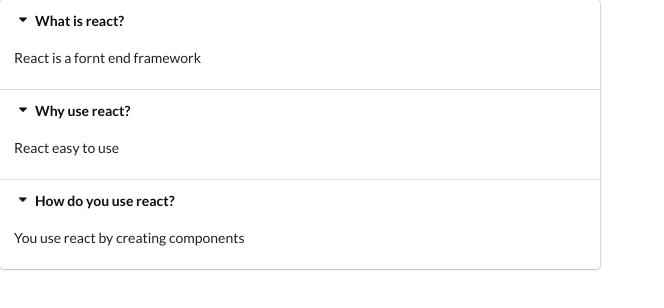
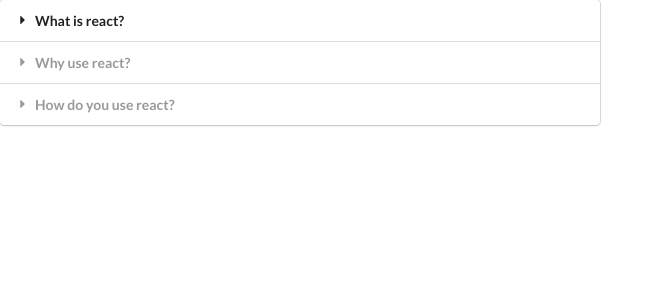
Before and after one commit to SarmadAliQureshi/react_widgetsApp, a React (Create React App) app: page / in a window 1280 px wide. Shown: the top 308 px of the page, without its empty margins (0-664 px from the left). Built offline with nearby package versions, Linux system fonts and the light colour scheme.

Commit message:
fun/class vs hook

```diff
--- a/src/components/Accordion.js
+++ b/src/components/Accordion.js
@@ -1,22 +1,30 @@
-import React from 'react'
+import React , {useState} from 'react'
+
+//Hooks based implementation of getting clicked index
+
+const Accordion = ({items}) =>{
+    const [activeIndex, setActiveIndex] = useState(null)
+
+    console.log('Rendering...');
+    console.log(activeIndex);
 
 
-const Accordion = ({items}) =>{
-
     const  titleClicked = (index) =>{
-        console.log("Title Clicked",index)
+        // console.log("Title Clicked",index)
+        setActiveIndex(index)
     }
 
 
     const renderedItems = items.map((item,index)=>{
+      const  active = index===activeIndex ? 'active' : ''
       console.log('I',item);
       return(
       <React.Fragment key={item.title}>
-          <div className="title active" onClick = { function(){ titleClicked(index)}}>
+          <div className={`title  ${active}`} onClick = { function(){ titleClicked(index)}}>
               <i className="dropdown icon"></i>
                 {item.title}
           </div>
-          <div className="content active">
+          <div className={"content "+ active} >
               <p>{item.content}</p>
           </div>
       </React.Fragment>
@@ -25,8 +33,77 @@
     return(
         <div className="ui styled accordion">
              {renderedItems}
+             {/* <h1>{activeIndex}</h1> */}
         </div>
     )
 }
 
+//Functional based implementation of getting clicked index
+
+// const Accordion = ({items}) =>{
+
+//     const  titleClicked = (index) =>{
+//         console.log("Title Clicked",index)
+//     }
+
+
+//     const renderedItems = items.map((item,index)=>{
+//       console.log('I',item);
+//       return(
+//       <React.Fragment key={item.title}>
+//           <div className="title active" onClick = { function(){ titleClicked(index)}}>
+//               <i className="dropdown icon"></i>
+//                 {item.title}
+//           </div>
+//           <div className="content active" >
+//               <p>{item.content}</p>
+//           </div>
+//       </React.Fragment>
+//       )
+//     })
+//     return(
+//         <div className="ui styled accordion">
+//              {renderedItems}
+//         </div>
+//     )
+// }
+
+
+//Class based implementation of getting clicked index
+
+// class Accordion extends React.Component{
+
+//     state = {activeIndex:0}
+
+//     itemClicked(val,index){
+//         console.log('Console', index);
+//         this.setState({activeIndex:index})
+//     }
+
+//     GetData () {
+//         // console.log();
+//         var items = this.props.items
+//         // const a = items.map((val,index)=>{
+//         // above or this method
+//         return items.map((val,index)=>{
+//             console.log('A',val.title);
+//             return (<div onClick={()=>{this.itemClicked(val,index)}}> {val.title} </div>)
+//         })
+//         // return <div>{a}</div>
+
+//     }
+//     render(){
+//         // console.log(this.props);
+//         console.log("rendering");
+//         return(
+//             <div>
+//                 Accord
+//                 {this.GetData()}
+//                 <h1>{this.state.activeIndex}</h1>
+//             </div>
+//         )
+//     }
+// }
+
+
 export default Accordion
```
